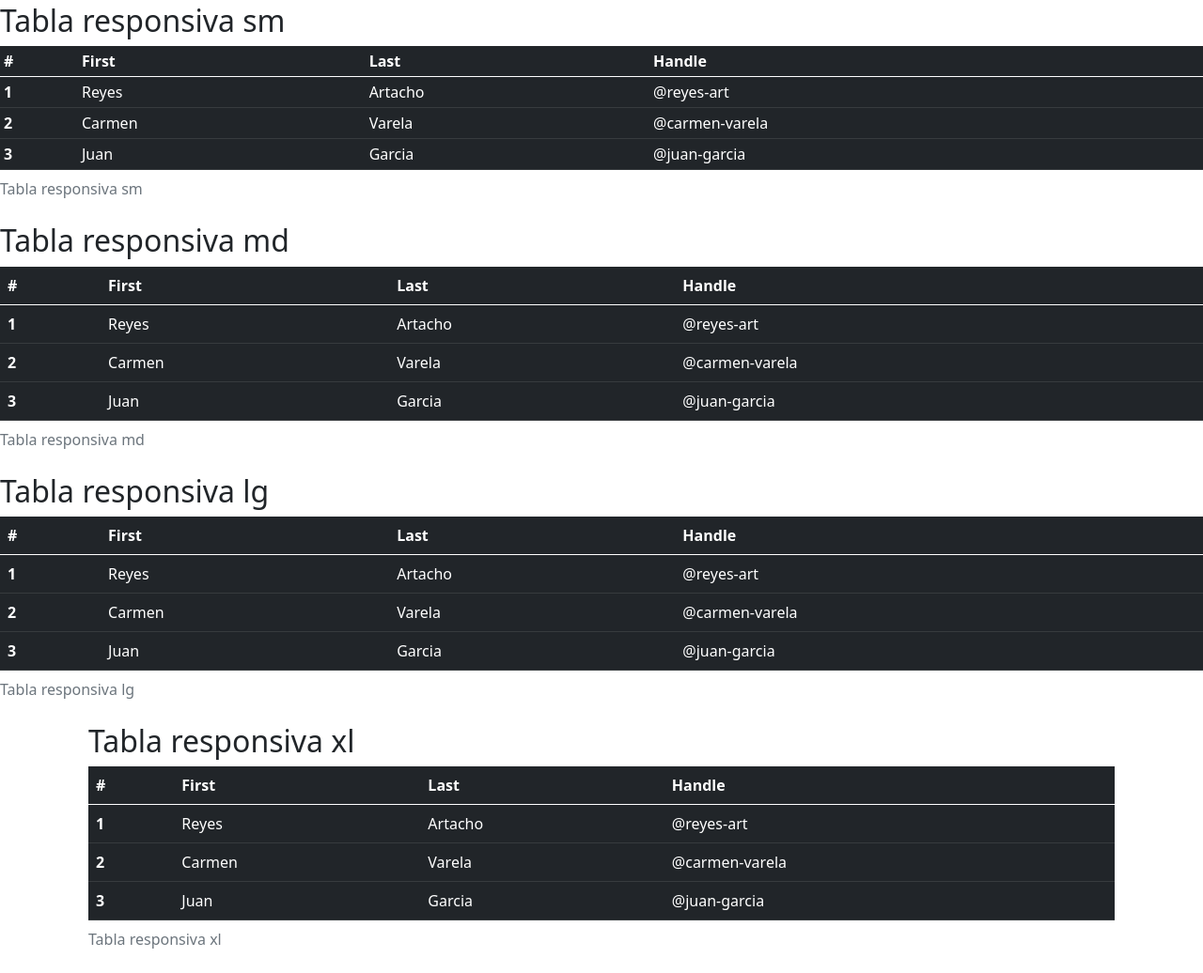
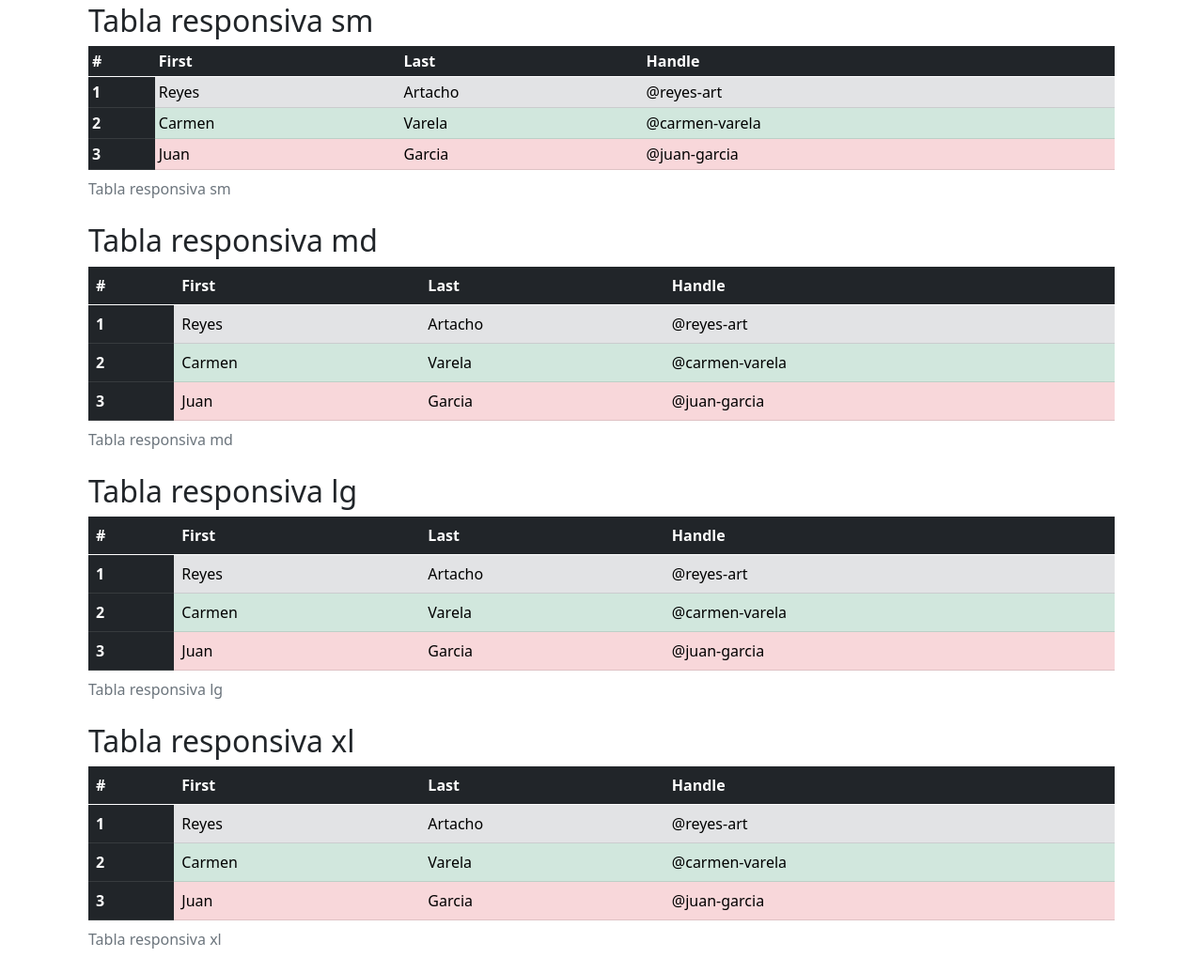
Before and after one commit to reyes-art-car/grid-bootstrap, a website: page Bootstrap5_Act2/indexTables.html in a window 1280 px wide. Shown: the part 2518-3554 px from the top of the page at 94% size. Drawn offline with nearby package versions, Linux system fonts and the light colour scheme; files whose address does not match are found by name.

Commit message:
Reedición última Tablas en Bootstrap

```diff
--- a/Bootstrap5_Act2/indexTables.html
+++ b/Bootstrap5_Act2/indexTables.html
@@ -373,6 +373,7 @@
 	</div>
 		<!--Responsive tables-->
 			<!--Tabla responsive sm-->
+	<div class="container">
 			<div class="table-responsive-sm">
 			<h2>Tabla responsiva sm</h2>
 	<table class="table table-sm table-hover table-dark">
@@ -388,27 +389,28 @@
 		<tbody>
 		<tr>
 			<th scope="row">1</th>
-			<td>Reyes</td>
-			<td>Artacho</td>
-			<td>@reyes-art</td>
+			<td class="table-secondary">Reyes</td>
+			<td class="table-secondary">Artacho</td>
+			<td class="table-secondary">@reyes-art</td>
 		</tr>
 		<tr>
 			<th scope="row">2</th>
-			<td>Carmen</td>
-			<td>Varela</td>
-			<td>@carmen-varela</td>
+			<td class="table-success">Carmen</td>
+			<td class="table-success">Varela</td>
+			<td class="table-success">@carmen-varela</td>
 		</tr>
 		<tr>
 			<th scope="row">3</th>
-			<td>Juan</td>
-			<td>Garcia</td>
-			<td>@juan-garcia</td>
+			<td class="table-danger">Juan</td>
+			<td class="table-danger">Garcia</td>
+			<td class="table-danger">@juan-garcia</td>
 		</tr>
 		</tbody>
 	</table>
 	</div>
-
+	</div>
 	<!--Tabla responsive md-->
+	<div class="container">
 			<div class="table-responsive-md">
 			<h2>Tabla responsiva md</h2>
 		<table class="table table-hover table-dark">
@@ -424,26 +426,28 @@
 			<tbody>
 			<tr>
 				<th scope="row">1</th>
-				<td>Reyes</td>
-				<td>Artacho</td>
-				<td>@reyes-art</td>
+				<td class="table-secondary">Reyes</td>
+				<td class="table-secondary">Artacho</td>
+				<td class="table-secondary">@reyes-art</td>
 			</tr>
 			<tr>
 				<th scope="row">2</th>
-				<td>Carmen</td>
-				<td>Varela</td>
-				<td>@carmen-varela</td>
+				<td class="table-success">Carmen</td>
+				<td class="table-success">Varela</td>
+				<td class="table-success">@carmen-varela</td>
 			</tr>
 			<tr>
 				<th scope="row">3</th>
-				<td>Juan</td>
-				<td>Garcia</td>
-				<td>@juan-garcia</td>
+				<td class="table-danger">Juan</td>
+				<td class="table-danger">Garcia</td>
+				<td class="table-danger">@juan-garcia</td>
 			</tr>
 			</tbody>
 		</table>
 	</div>
+	</div>
 	<!--Tabla responsive lg-->
+	<div class="container">
 	<h2>Tabla responsiva lg</h2>
 	<div class="table-responsive-lg">
 		<table class="table table-hover table-dark">
@@ -459,24 +463,25 @@
 			<tbody>
 			<tr>
 				<th scope="row">1</th>
-				<td>Reyes</td>
-				<td>Artacho</td>
-				<td>@reyes-art</td>
+				<td class="table-secondary">Reyes</td>
+				<td class="table-secondary">Artacho</td>
+				<td class="table-secondary">@reyes-art</td>
 			</tr>
 			<tr>
 				<th scope="row">2</th>
-				<td>Carmen</td>
-				<td>Varela</td>
-				<td>@carmen-varela</td>
+				<td class="table-success">Carmen</td>
+				<td class="table-success">Varela</td>
+				<td class="table-success">@carmen-varela</td>
 			</tr>
 			<tr>
 				<th scope="row">3</th>
-				<td>Juan</td>
-				<td>Garcia</td>
-				<td>@juan-garcia</td>
+				<td class="table-danger">Juan</td>
+				<td class="table-danger">Garcia</td>
+				<td class="table-danger">@juan-garcia</td>
 			</tr>
 			</tbody>
 		</table>
+	</div>
 	</div>
 	<!--Tabla responsive xl-->
 	<div class="container">
@@ -495,21 +500,21 @@
 			<tbody>
 			<tr>
 				<th scope="row">1</th>
-				<td>Reyes</td>
-				<td>Artacho</td>
-				<td>@reyes-art</td>
+				<td class="table-secondary">Reyes</td>
+				<td class="table-secondary">Artacho</td>
+				<td class="table-secondary">@reyes-art</td>
 			</tr>
 			<tr>
 				<th scope="row">2</th>
-				<td>Carmen</td>
-				<td>Varela</td>
-				<td>@carmen-varela</td>
+				<td class="table-success">Carmen</td>
+				<td class="table-success">Varela</td>
+				<td class="table-success">@carmen-varela</td>
 			</tr>
 			<tr>
 				<th scope="row">3</th>
-				<td>Juan</td>
-				<td>Garcia</td>
-				<td>@juan-garcia</td>
+				<td class="table-danger">Juan</td>
+				<td class="table-danger">Garcia</td>
+				<td class="table-danger">@juan-garcia</td>
 			</tr>
 			</tbody>
 		</table>
```
